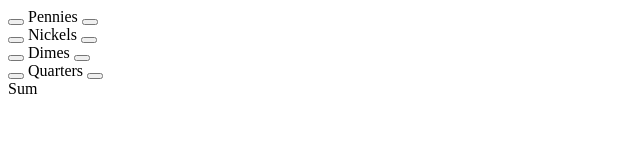
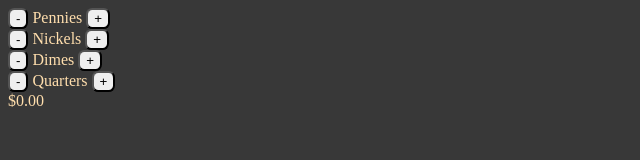
Before and after one commit to felixg4/Count-D.-Money, a plain HTML site: page index.html in a window 1280 px wide. Shown: the whole page, without its empty margins (0-640 px from the left). Drawn offline with Linux system fonts and the light colour scheme.

Commit message:
created basic layout and nonfunctional js

```diff
--- a/index.html
+++ b/index.html
@@ -7,24 +7,28 @@
     <title>Money Counter</title>
 </head>
 <body>
-    <div>
-        <button></button>
-        <span>Pennies</span>
-        <button></button>
+    <div id="root">
+        <div id="p">
+            <button onclick="addCoin('p', -1)">-</button>
+            <span>Pennies</span>
+            <button onclick="addCoin('p', 1)">+</button>
+        </div>
+        <div id="n">
+            <button onclick="addCoin('n', -1)">-</button>
+            <span>Nickels</span>
+            <button onclick="addCoin('n', 1)">+</button>
+        </div>
+        <div id="d">
+            <button onclick="addCoin('d', -1)">-</button>
+            <span>Dimes</span>
+            <button onclick="addCoin('d', 1)">+</button>
+        </div>
+        <div id="q">
+            <button onclick="addCoin('q', -1)">-</button>
+            <span>Quarters</span>
+            <button onclick="addCoin('q', 1)">+</button>
+        </div>
     </div>
-    <div>
-        <button></button>
-        <span>Nickels</span>
-        <button></button>
-    </div><div>
-        <button></button>
-        <span>Dimes</span>
-        <button></button>
-    </div><div>
-        <button></button>
-        <span>Quarters</span>
-        <button></button>
-    </div>
-    <div>Sum</div>
+    <div id="sum">$0.00</div>
 </body>
 </html>
--- a/script.js
+++ b/script.js
@@ -0,0 +1,14 @@
+const sum = document.getElementById('sum')
+const coinDisplays = document.querySelectorAll('span')
+function addCoin(coinType, multiplier) {
+    switch(coinType) {
+        case 'p':
+            break;
+        case 'n':
+            break;
+        case 'd':
+            break;
+        case 'q':
+            break;
+    }
+}
--- a/style.css
+++ b/style.css
@@ -0,0 +1,12 @@
+body {
+    background-color: rgb(56, 56, 56);
+    color:hsl(36, 100%, 84%);
+}
+#root {
+    display: grid;
+    grid-template-columns: 3;
+    grid-template-rows: 4;
+}
+button {
+    border-radius: .5vw;
+}
```
